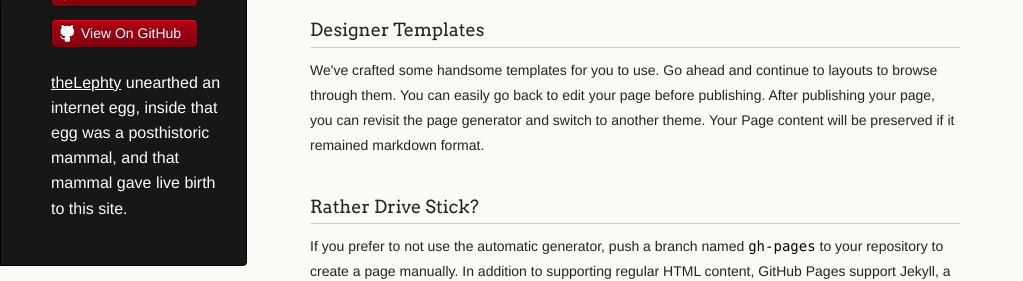
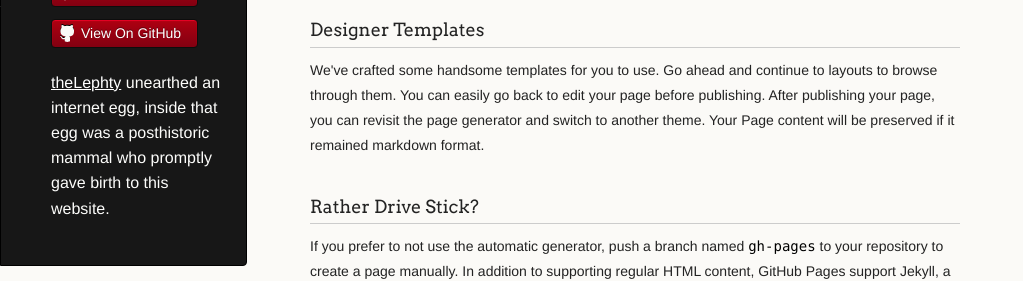
Before and after one commit to JohnnyPrime/webunets, a plain HTML site: page index.html in a window 1280 px wide. Shown: the part 290-571 px from the top of the page, without its empty margins (0-1023 px from the left). Drawn offline with Linux system fonts and the light colour scheme.

Commit message:
Update index.html

```diff
--- a/index.html
+++ b/index.html
@@ -25,7 +25,7 @@
           <li><a class="buttons github" href="https://github.com/theLephty/webunets">View On GitHub</a></li>
         </ul>
 
-        <p class="header"><a class="header name" href="https://github.com/theLephty">theLephty</a> unearthed an internet egg, inside that egg was a posthistoric mammal, and that mammal gave live birth to this site.</p>
+        <p class="header"><a class="header name" href="https://github.com/theLephty">theLephty</a> unearthed an internet egg, inside that egg was a posthistoric mammal who promptly gave birth to this website.</p>
 
 
       </header>
```
